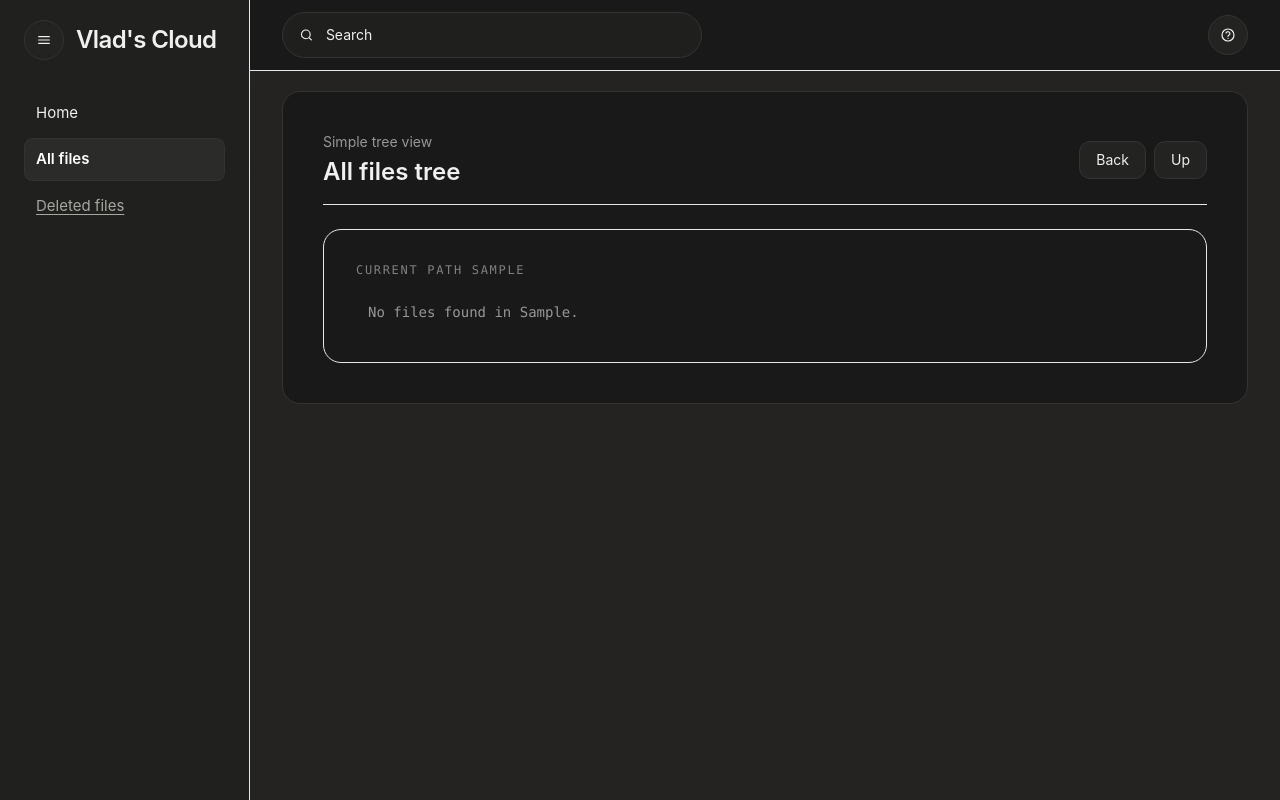
After one commit to Vladicki/cloud_ass2, a FastAPI app: template templates/tree.html in a window 1280 px wide. The commit adds this page. Run offline with FastAPI, Linux system fonts and the light colour scheme; the template is opened without the code that fills it: most values are stand-ins (such as "Sample title", 1, 10 or a date in 2020); some libraries are stand-ins or nearby versions.

Commit message:
Created All Files section, where user can see all existing files in a tree format

```diff
--- a/main.py
+++ b/main.py
@@ -225,9 +225,29 @@ def buildParentPath(path):
     return "/" + "/".join(segments[:-1]) + "/"
 
 
+
+def buildTreeNodes(path):
+    nodes = []
+    entries = buildExplorerEntries(list_entries(path))
+    entries.sort(key=lambda entry: (not entry["is_folder"], entry["display_name"].lower(), entry["display_name"]))
+
+    for entry in entries:
+        node = {
+            "id": entry["id"],
+            "name": entry["display_name"],
+            "is_folder": entry["is_folder"],
+            "path": entry["path"],
+            "next_path": entry["next_path"],
+            "children": buildTreeNodes(entry["next_path"]) if entry["is_folder"] else [],
+        }
+        nodes.append(node)
+
+    return nodes
+
+
 def fileRegionResponse(request, active_dir, error_message=None):
     blobs = buildExplorerEntries(list_entries(active_dir))
-    response = templates.TemplateResponse('_file_region.html', {
+    response = templates.TemplateResponse('_file_manager_region.html', {
         'request': request,
         'active_dir': active_dir,
         'parent_dir': buildParentPath(active_dir),
@@ -360,6 +380,25 @@ async def renameFile(request: Request):
     return RedirectResponse(f"/?path={active_dir}", status_code=status.HTTP_302_FOUND)
 
 
+@app.get("/tree", response_class=HTMLResponse)
+async def treePage(request: Request):
+    print("treePage called")
+    id_token = request.cookies.get('token')
+    user_token = validateFirebaseToken(id_token)
+    if not user_token:
+        return RedirectResponse("/")
+
+    active_dir = normalize_path(request.query_params.get("path", "/"))
+    tree_nodes = buildTreeNodes(active_dir)
+    return templates.TemplateResponse('tree.html', {
+        'request': request,
+        'user_token': user_token,
+        'active_dir': active_dir,
+        'parent_dir': buildParentPath(active_dir),
+        'tree_nodes': tree_nodes,
+    })
+
+
 @app.get("/open/{entry_id}")
 async def openFile(entry_id: str, request: Request):
     print("openFile called", entry_id)
--- a/templates/main.html
+++ b/templates/main.html
@@ -36,10 +36,9 @@
 
             <nav class="mt-8 space-y-1 text-[15px]">
                 <a href="#dashboard" class="sidebar-link sidebar-link-active">Home</a>
-                <a href="#dashboard" class="sidebar-link">All files</a>
+                <a href="/tree?path={{ active_dir if user_token else '/' }}" class="sidebar-link">All files</a>
                 <!-- TODO:implement Recent as the section under file tree  -->
                 <!-- <a href="#summary" class="sidebar-link">Recents</a> -->
-                <a href="#summary" class="sidebar-link">Shared</a>
                 <a href="#summary" class="sidebar-link sidebar-link-muted">Deleted files</a>
             </nav>
 
@@ -323,7 +322,7 @@
                     </div>
 
                     <div id="file-region" class="min-w-0 space-y-3 md:order-1">
-                        {% include "_file_region.html" %}
+                        {% include "_file_manager_region.html" %}
                     </div>
                 </section>
                 {% endif %}
--- /dev/null
+++ b/templates/tree.html
@@ -0,0 +1,161 @@
+<!DOCTYPE html>
+<html lang="en">
+
+<head>
+    <meta charset="UTF-8" />
+    <meta name="viewport" content="width=device-width, initial-scale=1.0" />
+    <title>Tree View</title>
+    <script src="https://cdn.tailwindcss.com"></script>
+    <link type="text/css" href="{{ url_for('static', path='/styles.css') }}?v=16" rel="stylesheet" />
+</head>
+
+<body class="bg-transparent text-[#f0f0f0] antialiased">
+    {% macro render_nodes(nodes) %}
+    {% if nodes %}
+    <ul class="tree-list space-y-3">
+        {% for node in nodes %}
+        <li>
+            {% if node.is_folder %}
+            <details class="tree-folder group" open>
+                <summary class="tree-summary flex cursor-pointer items-center gap-3 rounded-xl px-4 py-3 text-lg text-[#f0f0f0] hover:bg-white/5">
+                    <span class="tree-summary-chevron text-base text-white/55">▾</span>
+                    <span class="font-medium">{{ node.name }}</span>
+                </summary>
+                <div class="tree-children pl-7 pt-3">
+                    {{ render_nodes(node.children) }}
+                </div>
+            </details>
+            {% else %}
+            <a href="{{ url_for('openFile', entry_id=node.id) }}" target="_blank" rel="noopener"
+                class="tree-file flex items-center gap-3 rounded-xl px-4 py-3 text-lg text-[#8cb4ff] hover:bg-white/5 hover:text-white">
+                <span class="text-white/35">•</span>
+                <span class="break-all">{{ node.name }}</span>
+            </a>
+            {% endif %}
+        </li>
+        {% endfor %}
+    </ul>
+    {% else %}
+    <p class="px-3 py-2 text-sm text-white/55">No files found in {{ active_dir }}.</p>
+    {% endif %}
+    {% endmacro %}
+
+    <div id="app-shell"
+        class="app-shell min-h-screen md:grid md:grid-cols-[240px_minmax(0,1fr)] lg:grid-cols-[250px_minmax(0,1fr)]">
+        <aside id="app-sidebar"
+            class="sidebar-shell flex flex-col border-b border-white/8 px-6 py-5 md:min-h-screen md:border-b-0 md:border-r">
+            <div class="flex items-center gap-3">
+                <button id="toggle-sidebar" class="icon-button hidden md:inline-flex" type="button"
+                    aria-label="Collapse sidebar">
+                    <svg viewBox="0 0 24 24" fill="none" stroke="currentColor" stroke-width="1.8" class="h-4 w-4">
+                        <path d="M4 7h16M4 12h16M4 17h16" stroke-linecap="round" />
+                    </svg>
+                </button>
+                <div>
+                    <p class="text-[1.5rem] font-semibold tracking-tight text-[#f0f0f0]">Vlad's Cloud</p>
+                </div>
+            </div>
+
+            <nav class="mt-8 space-y-1 text-[15px]">
+                <a href="/" class="sidebar-link">Home</a>
+                <a href="/tree?path={{ active_dir }}" class="sidebar-link sidebar-link-active">All files</a>
+                <a href="#summary" class="sidebar-link sidebar-link-muted">Deleted files</a>
+            </nav>
+        </aside>
+
+        <div class="min-w-0 bg-[#252321]">
+            <header class="topbar-shell border-b border-white/8 px-4 py-3 sm:px-6 lg:px-8">
+                <div class="flex flex-col gap-4 xl:flex-row xl:items-center xl:justify-between">
+                    <div class="flex items-center gap-3 text-[#f0f0f0]">
+                        <button class="icon-button md:hidden" type="button" aria-label="Navigation">
+                            <svg viewBox="0 0 24 24" fill="none" stroke="currentColor" stroke-width="1.8"
+                                class="h-4 w-4">
+                                <path d="M4 7h16M4 12h16M4 17h16" stroke-linecap="round" />
+                            </svg>
+                        </button>
+                        <button id="topbar-toggle-sidebar" class="icon-button hidden md:hidden" type="button"
+                            aria-label="Expand sidebar">
+                            <svg viewBox="0 0 24 24" fill="none" stroke="currentColor" stroke-width="1.8"
+                                class="h-4 w-4">
+                                <path d="M4 7h16M4 12h16M4 17h16" stroke-linecap="round" />
+                            </svg>
+                        </button>
+                        <div
+                            class="search-shell flex w-full items-center gap-3 rounded-full px-4 py-3 xl:min-w-[420px] xl:max-w-[460px]">
+                            <svg viewBox="0 0 24 24" fill="none" stroke="currentColor" stroke-width="1.8"
+                                class="h-4 w-4 text-[#f0f0f0]">
+                                <circle cx="11" cy="11" r="7"></circle>
+                                <path d="m20 20-3.5-3.5" stroke-linecap="round"></path>
+                            </svg>
+                            <input type="text" placeholder="Search"
+                                class="w-full bg-transparent text-sm text-[#f0f0f0] outline-none placeholder:text-[#f0f0f0]" />
+                        </div>
+                    </div>
+
+                    <div class="flex items-center gap-3 self-end xl:self-auto">
+                        <button class="icon-button" type="button" aria-label="Help">
+                            <svg viewBox="0 0 24 24" fill="none" stroke="currentColor" stroke-width="1.8"
+                                class="h-4 w-4">
+                                <circle cx="12" cy="12" r="9"></circle>
+                                <path d="M9.1 9a3 3 0 0 1 5.8 1c0 2-3 2-3 4" stroke-linecap="round"></path>
+                                <path d="M12 17h.01" stroke-linecap="round"></path>
+                            </svg>
+                        </button>
+                    </div>
+                </div>
+            </header>
+
+            <main class="dashboard-main px-4 py-5 sm:px-6 lg:px-8">
+                <div class="mx-auto max-w-7xl">
+                    <div class="summary-card rounded-[18px] p-8 lg:p-10">
+                        <div class="flex flex-wrap items-center justify-between gap-3 border-b border-white/8 pb-4">
+                            <div>
+                                <p class="text-sm text-white/55">Simple tree view</p>
+                                <h1 class="mt-1 text-2xl font-semibold text-[#f0f0f0]">All files tree</h1>
+                            </div>
+                            <div class="flex items-center gap-2">
+                                <a href="/" class="toolbar-button px-4 py-2 text-sm text-[#f0f0f0]">Back</a>
+                                {% if parent_dir %}
+                                <a href="/tree?path={{ parent_dir }}" class="toolbar-button px-4 py-2 text-sm text-[#f0f0f0]">Up</a>
+                                {% endif %}
+                            </div>
+                        </div>
+
+                        <div class="mt-6 rounded-[18px] border border-white/8 bg-[#191919] p-6 font-mono lg:p-8">
+                            <p class="mb-4 text-xs uppercase tracking-[0.14em] text-white/45">Current path {{ active_dir }}</p>
+                            {{ render_nodes(tree_nodes) }}
+                        </div>
+                    </div>
+                </div>
+            </main>
+        </div>
+    </div>
+
+    <script>
+        const appShell = document.getElementById("app-shell");
+        const toggleSidebarButton = document.getElementById("toggle-sidebar");
+        const topbarToggleSidebarButton = document.getElementById("topbar-toggle-sidebar");
+        const sidebarStorageKey = "ass2.sidebar.collapsed";
+
+        function setSidebarCollapsed(collapsed) {
+            appShell?.classList.toggle("sidebar-collapsed", collapsed);
+            toggleSidebarButton?.setAttribute("aria-label", collapsed ? "Expand sidebar" : "Collapse sidebar");
+            topbarToggleSidebarButton?.setAttribute("aria-label", collapsed ? "Expand sidebar" : "Collapse sidebar");
+            topbarToggleSidebarButton?.classList.toggle("md:hidden", !collapsed);
+            topbarToggleSidebarButton?.classList.toggle("md:inline-flex", collapsed);
+            localStorage.setItem(sidebarStorageKey, collapsed ? "true" : "false");
+        }
+
+        toggleSidebarButton?.addEventListener("click", () => {
+            setSidebarCollapsed(!appShell?.classList.contains("sidebar-collapsed"));
+        });
+
+        topbarToggleSidebarButton?.addEventListener("click", () => {
+            setSidebarCollapsed(false);
+        });
+
+        if (localStorage.getItem(sidebarStorageKey) === "true") setSidebarCollapsed(true);
+    </script>
+</body>
+
+</html>
```
Also changed, not shown: filetree.json (+10 -5 lines), templates/_file_manager_region.html (renamed from templates/_file_region.html).
